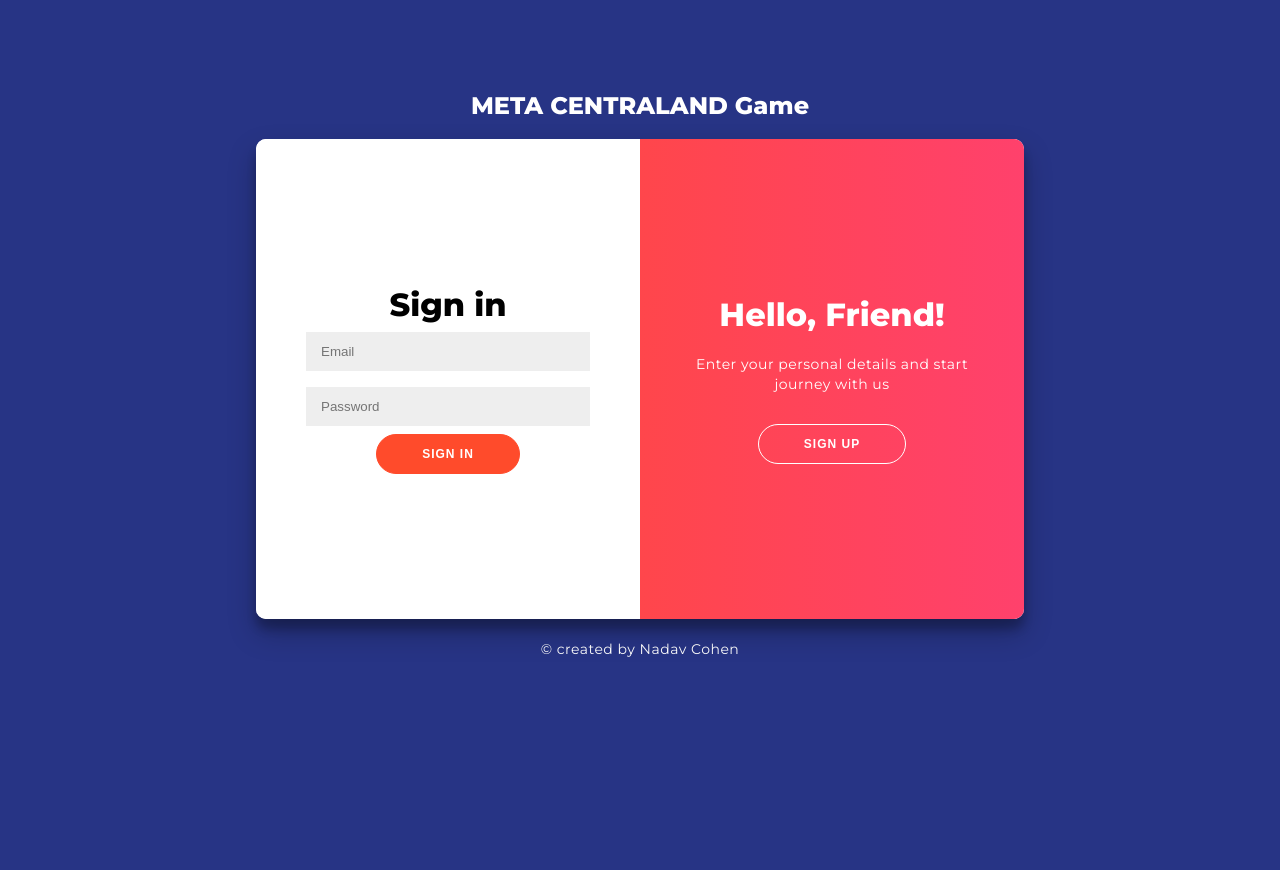
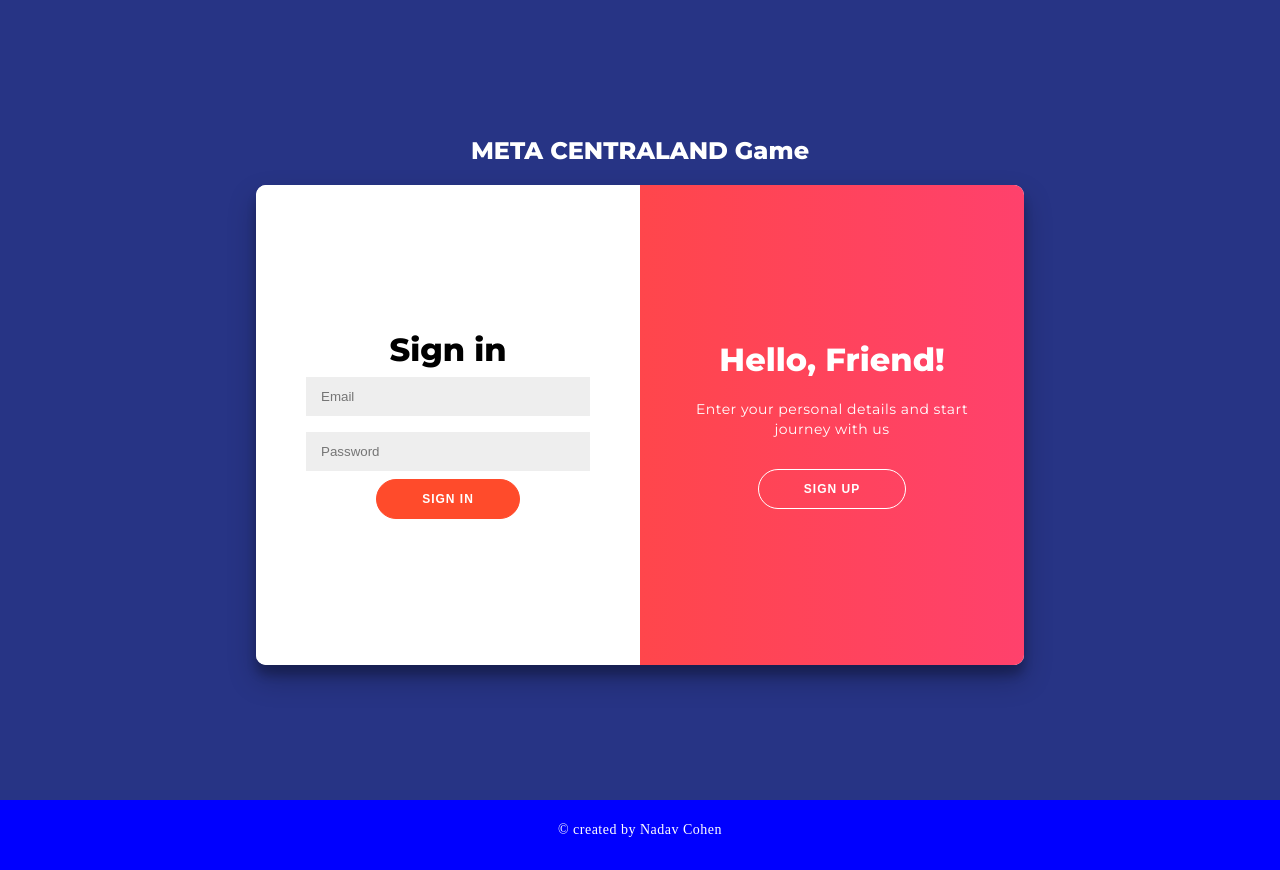
Before and after one commit to nadav1996700/MetaCentralandReact, a React (Create React App) app: page / in a window 1280 px wide. Before the commit the page ends 830 px from the top, so only its background shows below. Built offline with nearby package versions, Linux system fonts and the light colour scheme.

Commit message:
fix display of the website and add router

```diff
--- a/src/components/Auth/Auth.js
+++ b/src/components/Auth/Auth.js
@@ -1,7 +1,7 @@
 import React from "react";
 import { useState } from "react";
 import { useNavigate } from "react-router-dom";
-import "./Auth.css";
+import "./AuthDesign.css";
 const axios = require("axios");
 
 function Auth() {
@@ -49,16 +49,6 @@ function Auth() {
   };
 
   const handleRegister = (event) => {
-    console.log(
-      "Name: " +
-        registerFormData.name +
-        "\nEmail: " +
-        registerFormData.register_email +
-        "\nPassword: " +
-        registerFormData.register_password +
-        "\nType: " +
-        registerFormData.type
-    );
     // Prevent page reload
     event.preventDefault();
 
@@ -81,7 +71,7 @@ function Auth() {
       promise.then((response) => {
         if (response.data === "success") {
           console.log("register ok");
-          navigate("/");
+          container_class_handler();
         } else if (response.data === "failure") {
           console.log("register failed");
         }
@@ -100,7 +90,7 @@ function Auth() {
   }
 
   return (
-    <div>
+    <div className="authBody">
       <h2 style={{ color: "#ffff" }}>META CENTRALAND Game</h2>
       <div
         className={`container ${toggleClass ? "right-panel-active" : ""}`}
--- a/src/components/Auth/Auth.css
+++ b/src/components/Auth/AuthDesign.css
@@ -2,10 +2,12 @@
 @import url('https://fonts.googleapis.com/css?family=Montserrat:400,800');
 
 * {
+	margin: 0;
+	padding: 0;
 	box-sizing: border-box;
 }
 
-body {
+.authBody {
 	background: #273485;
 	display: flex;
 	justify-content: center;
@@ -13,7 +15,6 @@ body {
 	flex-direction: column;
 	font-family: 'Montserrat', sans-serif;
 	height: 100vh;
-	margin: -20px 0 50px;
 }
 
 h1 {
@@ -23,6 +24,7 @@ h1 {
 
 h2 {
 	text-align: center;
+	margin-bottom: 20px;
 }
 
 p {
--- a/src/components/MainScreen/Legend.js
+++ b/src/components/MainScreen/Legend.js
@@ -1,9 +1,8 @@
 import React from "react";
-import "./MainScreen.css";
 
 function Legend() {
   return (
-    <ul>
+    <ul className="legend">
       <li>
         <div className="colored-box" style={{ backgroundColor: "#A6A6AC" }} />
         <h3 className="legend_title">Road</h3>
--- a/src/components/MainScreen/Main.js
+++ b/src/components/MainScreen/Main.js
@@ -4,7 +4,7 @@ import Legend from "./Legend";
 import Lands from "./Lands";
 import Header from "./Header";
 
-function Main() {
+const Main = () => {
   return (
     <div className="main-page">
       <Header />
@@ -12,6 +12,6 @@ function Main() {
       <Lands />
     </div>
   );
-}
+};
 
 export default Main;
--- a/src/components/MainScreen/MainScreen.css
+++ b/src/components/MainScreen/MainScreen.css
@@ -8,9 +8,12 @@
 
 header {
     display: flex;
+    position: relative;
     flex-direction: row;
     justify-content: center;
-    height: auto;
+    align-items: center;
+    height: 8vh;
+    width: 100%;
     background-image: url("../static/header_background.jpg");
     background-color: rgb(175, 198, 218);
 }
@@ -24,6 +27,10 @@ header {
     color: white;
 }
 
+.legend {
+    margin: 20px 0;
+}
+
 .legend_title {
     font-family: 'Trebuchet MS', 'Lucida Sans Unicode', 'Lucida Grande', 'Lucida Sans', Arial, sans-serif;
 }
@@ -31,13 +38,17 @@ header {
 button.logout {
     position: absolute;
     right: 50px;
-    top: 25px;
-    height: 40px;
-    width: 80px;
+    top: 12px;
+    height: auto;
+    width: auto;
+    white-space: nowrap;
     background-color: transparent;
+    color: black;
+    font-family: 'Franklin Gothic Medium', 'Arial Narrow', Arial, sans-serif;
+    font-size: 13px;
 }
 
-button:hover {
+button.logout:hover {
     cursor: pointer;
     background-color: rgb(135, 215, 215);
     color: white;
@@ -65,6 +76,8 @@ ul {
 .center {
     display: flex;
     justify-content: center;
+    font-size: large;
+    background-color: blue;
 }
 
 .land-box {
```
